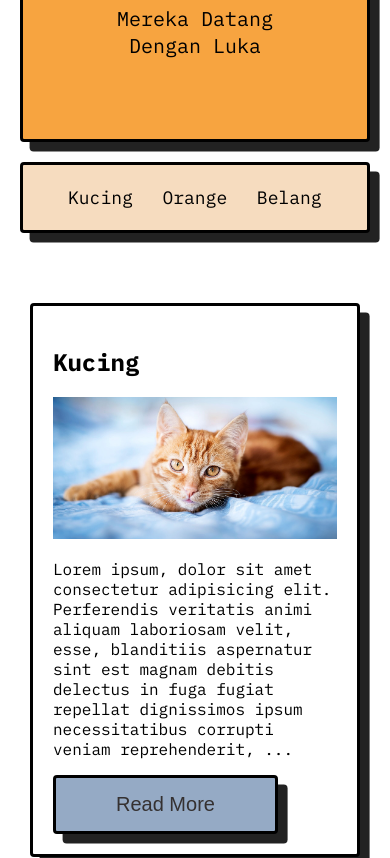
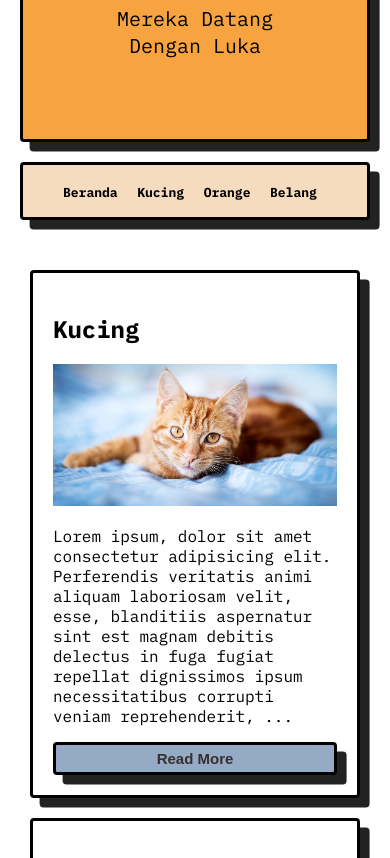
Before and after one commit to nep0x0/kucing-oren, a plain HTML site: page index.html in a window 390 px wide. Shown: the part 236-1094 px from the top of the page. Drawn offline with Linux system fonts and the light colour scheme.

Commit message:
add more responsive

```diff
--- a/assets/styles/style.css
+++ b/assets/styles/style.css
@@ -32,17 +32,16 @@ nav li {
 
 nav {
     background-color: #F6DCBF;
-    padding: 5px;
+    padding: 0px;
     position: sticky;
     top: 0;
     margin-left: 20px;
     margin-right: 20px;
-    margin-bottom: 20px;
 }
 
 nav a {
     font-size: 18px;
-    font-weight: 400;
+    font-weight: 600;
     text-decoration: none;
     color: black;
 }
@@ -110,12 +109,11 @@ footer {
     display: none;
 }
 .read-more-btn {
-    padding: 15px 60px;
+    padding: 10px 50px;
     background-color: rgb(149, 170, 197);
     color: rgb(53, 49, 49);
-    /*border: none;
-    outline: none;*/
     font-size: 20px;
+    font-weight: 600;
     cursor: pointer;
 }
 
@@ -133,8 +131,23 @@ footer {
 
 @media screen and (max-width: 1000px) {
     #content,
-    aside {
+    aside,
+    .read-more-btn {
         width: 100%;
         padding: 0;
     }
+
+    .read-more-btn {
+        font-size: 15px;
+        padding: 5px;
+    }
+
+    nav li {
+        margin-right: 10px;
+    }
+
+    nav a {
+        font-size: 13px;
+    }
+
 }
--- a/index.html
+++ b/index.html
@@ -10,12 +10,13 @@
 <body>
 
     <header>
-        <div class="jumbotron shadow-box">
+        <div id="beranda" class="jumbotron shadow-box">
             <h1>KUCING OREN</h1>
             <p>Mereka Datang Dengan Luka</p>
         </div>
         <nav class="shadow-box">
             <ul>
+                <li><a href="#beranda">Beranda</a></li>
                 <li><a href="#kucing-1">Kucing</a></li>
                 <li><a href="#kucing-2">Orange</a></li>
                 <li><a href="#kucing-3">Belang</a></li>
```
